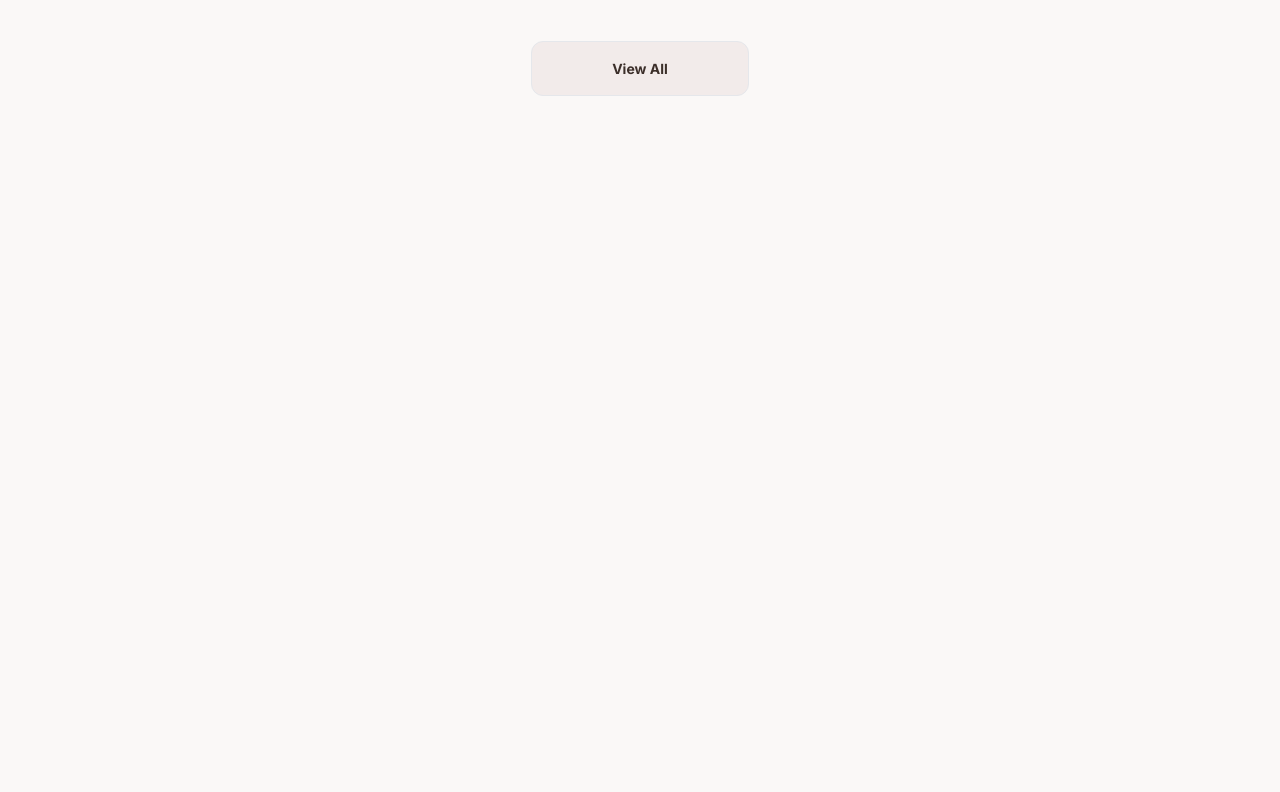
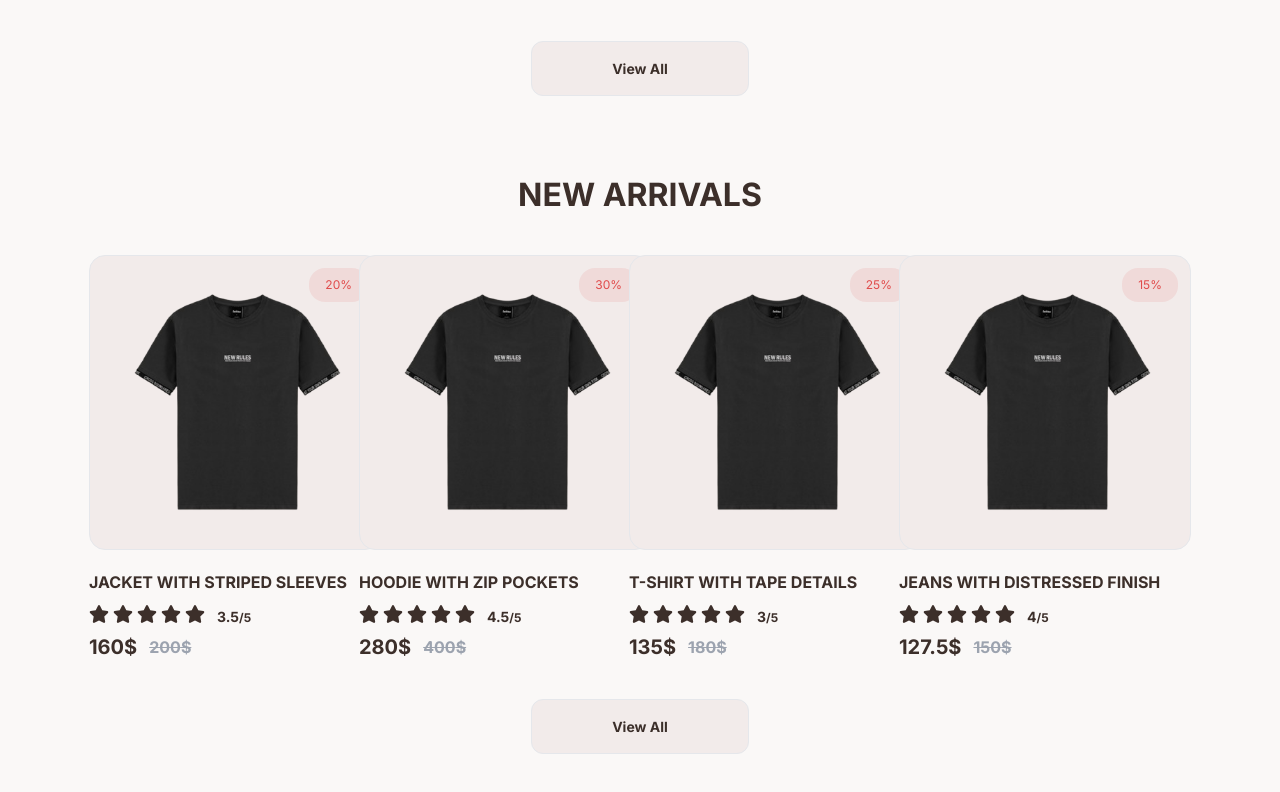
Before and after one commit to ZiadRefaey/LC-DOO-Next, a Next.js app: page / in a window 1280 px wide. Shown: the part 1047-1839 px from the top of the page. Before the commit the page ends 1223 px from the top, so only its background shows below. Built offline with nearby package versions, Linux system fonts and the light colour scheme.

Commit message:
style: homepage new arrivals section UI

```diff
--- a/app/(customer)/page.tsx
+++ b/app/(customer)/page.tsx
@@ -1,11 +1,13 @@
 import FeaturedProducts from "@/components/customer/layout/Home/FeaturedProducts";
 import Hero from "@/components/customer/layout/Home/Hero";
+import NewArrivalsProducts from "@/components/customer/layout/Home/NewArrivalsProducts";
 
 export default function Home() {
   return (
     <>
       <Hero />
       <FeaturedProducts />
+      <NewArrivalsProducts />
     </>
   );
 }
--- /dev/null
+++ b/components/customer/layout/Home/NewArrivalsProducts.tsx
@@ -0,0 +1,46 @@
+import React from "react";
+import { product } from "./product.type";
+import Section from "../../ui/Section";
+import ProductsShowcase from "./ProductsShowcase";
+import SecondaryButton from "../../ui/SecondaryButton";
+const newArrivalsProducts: product[] = [
+  {
+    discountPercentage: 20,
+    href: "/",
+    price: 200,
+    rating: 3.5,
+    title: "JACKET WITH STRIPED SLEEVES",
+  },
+  {
+    discountPercentage: 30,
+    href: "/",
+    price: 400,
+    rating: 4.5,
+    title: "HOODIE WITH ZIP POCKETS",
+  },
+  {
+    discountPercentage: 25,
+    href: "/",
+    price: 180,
+    rating: 3,
+    title: "T-SHIRT WITH TAPE DETAILS",
+  },
+  {
+    discountPercentage: 15,
+    href: "/",
+    price: 150,
+    rating: 4,
+    title: "JEANS WITH DISTRESSED FINISH",
+  },
+];
+export default function NewArrivalsProducts() {
+  return (
+    <Section>
+      <h2 className="text-preset-1 uppercase mb-10">New Arrivals</h2>
+      <ProductsShowcase products={newArrivalsProducts} />
+      <SecondaryButton className="w-[218px] mt-10" href="/">
+        View All
+      </SecondaryButton>
+    </Section>
+  );
+}
```
